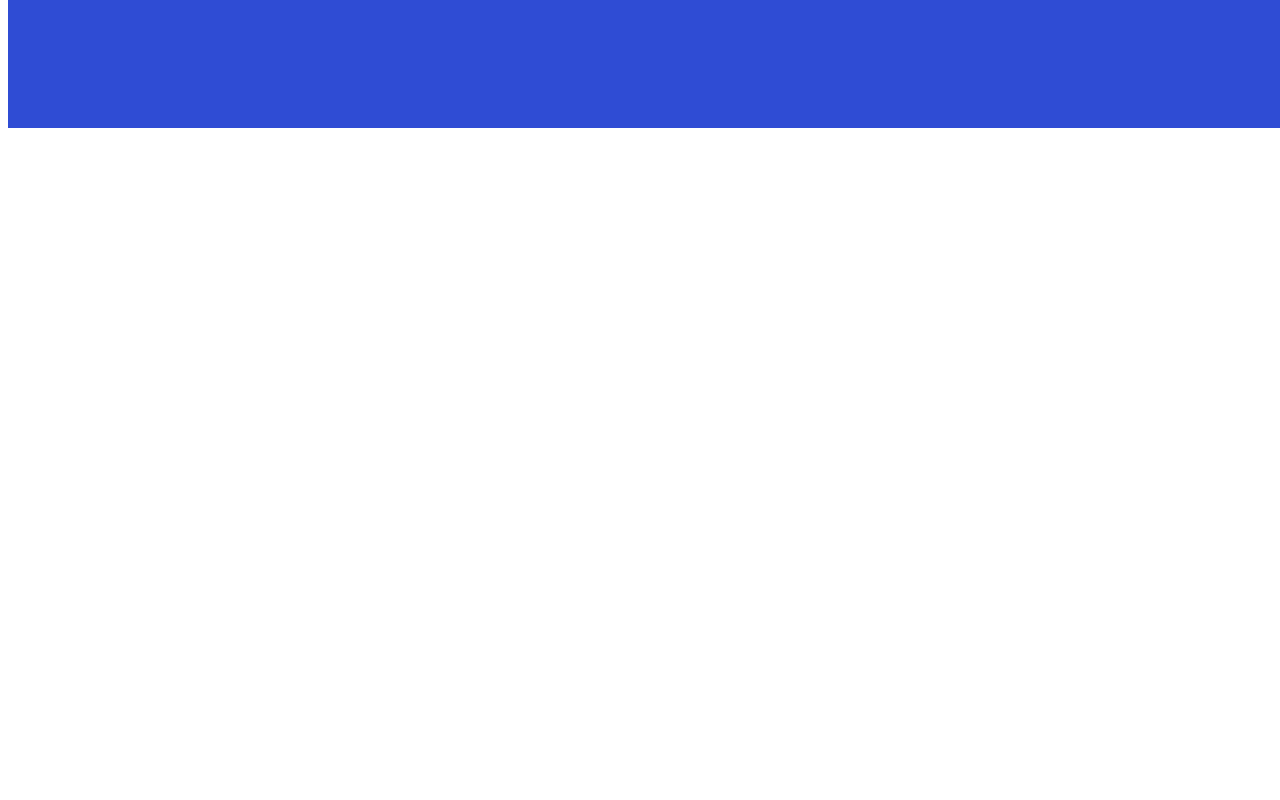
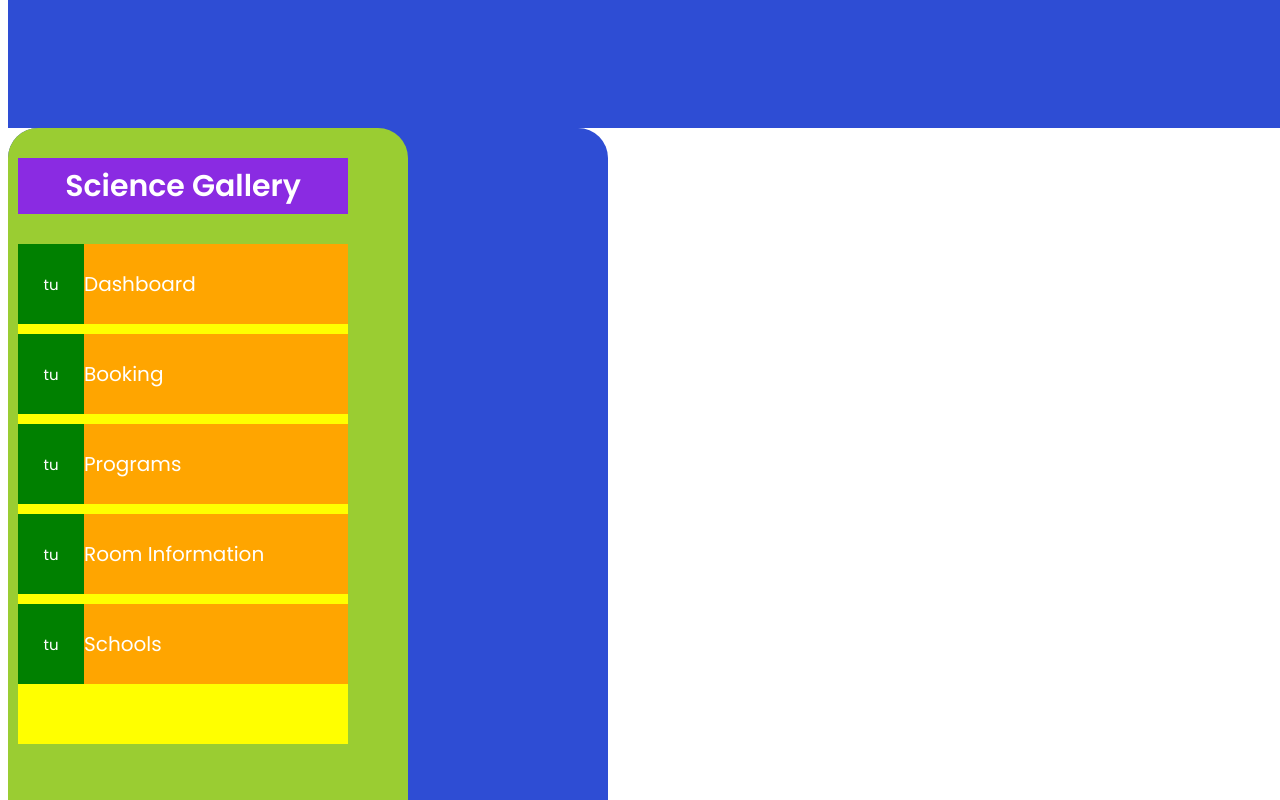
Before and after one commit to COMP90082-2024-SM1/SG-Wombat, a Vue app in the folder project/sg-wombat/: page / in a window 1280 px wide. Shown: the part 960-1760 px from the top of the page. Before the commit the page ends 1096 px from the top, so only its background shows below. Built offline with nearby package versions, Linux system fonts and the light colour scheme.

Commit message:
creat navigation part

```diff
--- a/project/sg-wombat/src/App.vue
+++ b/project/sg-wombat/src/App.vue
@@ -1,8 +1,11 @@
 <script setup>
 import login from './components/login.vue'
+import navigation_bar from './components/navigationbar.vue'
+
 
 </script>
 
 <template>
   <login />
+  <navigation_bar />
 </template>
--- /dev/null
+++ b/project/sg-wombat/src/assets/navigation_bar.css
@@ -0,0 +1,97 @@
+.background {
+    font-family: 'Poppins', sans-serif;
+    background-color: #2E4DD4;
+    width: 600px;
+    min-height: 1080px;
+    border-radius: 30px
+}
+
+.bigcontainer {
+    margin-left: 0px;
+    padding: 0;
+    width: 400px;
+    height: 1080px;
+    background-color: yellowgreen;
+    overflow: hidden;
+    z-index: 10;
+    border-radius: 30px;
+}
+
+.science {
+
+    color: white;
+    font-size: 30px;
+    font-weight: bold;
+    margin-top: 30px;
+    width: 50%;
+    margin-right: auto;
+    margin-left: 10px;
+    background-color: blueviolet;
+    width: 330px;
+    height: 56px;
+    text-align: center;
+    display: flex;
+    flex-direction: column;
+    justify-content: center;
+}
+
+.content {
+    color: #2E4DD4;
+    font-size: 15px;
+    margin-top: -5px;
+    margin-top: 30px;
+    width: 50%;
+    margin-right: auto;
+    margin-left: 10px;
+    background-color: yellow;
+    width: 330px;
+    height: 500px;
+    flex-direction: column;
+    justify-content: center;
+}
+
+.innerbox {
+    color: white;
+    font-size: 15px;
+    margin-top: 10px;
+    width: 20%;
+    background-color: blue;
+    width: 330px;
+    height: 80px;
+    display: flex;
+}
+
+.icon {
+    text-align: center;
+    font-size: 15px;
+    width: 20%;
+    background-color: green;
+    height: 80px;
+    display: flex;
+    flex-direction: column;
+    justify-content: center;
+}
+
+.text {
+    color: white;
+    font-size: 20px;
+
+    background-color: orange;
+    width: 80%;
+    height: 80px;
+    display: flex;
+    flex-direction: column;
+    justify-content: center;
+}
+
+.lastbox {
+    color: white;
+    font-size: 15px;
+    margin-top: 430px;
+    width: 20%;
+    background-color: blue;
+    width: 330px;
+    height: 80px;
+    display: flex;
+
+}
--- /dev/null
+++ b/project/sg-wombat/src/components/navigationbar.vue
@@ -0,0 +1,72 @@
+<template>
+    <div class="background">
+        <div class="bigcontainer">
+            <div class="science">
+                Science Gallery
+            </div>
+            <div class="content">
+                <div class="innerbox">
+                    <div class="icon">
+                        tu
+                    </div>
+                    <div class="text">
+                        Dashboard
+                    </div>
+                </div>
+                <div class="innerbox">
+                    <div class="icon">
+                        tu
+                    </div>
+                    <div class="text">
+                        Booking
+                    </div>
+                </div>
+                <div class="innerbox">
+                    <div class="icon">
+                        tu
+                    </div>
+                    <div class="text">
+                        Programs
+                    </div>
+                </div>
+                <div class="innerbox">
+                    <div class="icon">
+                        tu
+                    </div>
+                    <div class="text">
+                        Room Information
+                    </div>
+                </div>
+                <div class="innerbox">
+                    <div class="icon">
+                        tu
+                    </div>
+                    <div class="text">
+                        Schools
+                    </div>
+                </div>
+                <div class="lastbox">
+                    <div class="icon">
+                        tu
+                    </div>
+                    <div class="text">
+                        Export Report
+                    </div>
+                </div>
+
+
+
+
+            </div>
+        </div>
+    </div>
+</template>
+
+<script>
+
+</script>
+
+<style scoped>
+@import '../assets/navigation_bar.css';
+@import url('https://fonts.googleapis.com/css2?family=Poppins:wght@400;600&display=swap');
+</style>
```
Also changed, not shown: project/sg-wombat/src/components/test.vue (added, +100 -0 lines), project/sg-wombat/src/components/dashboard.vue (added).
